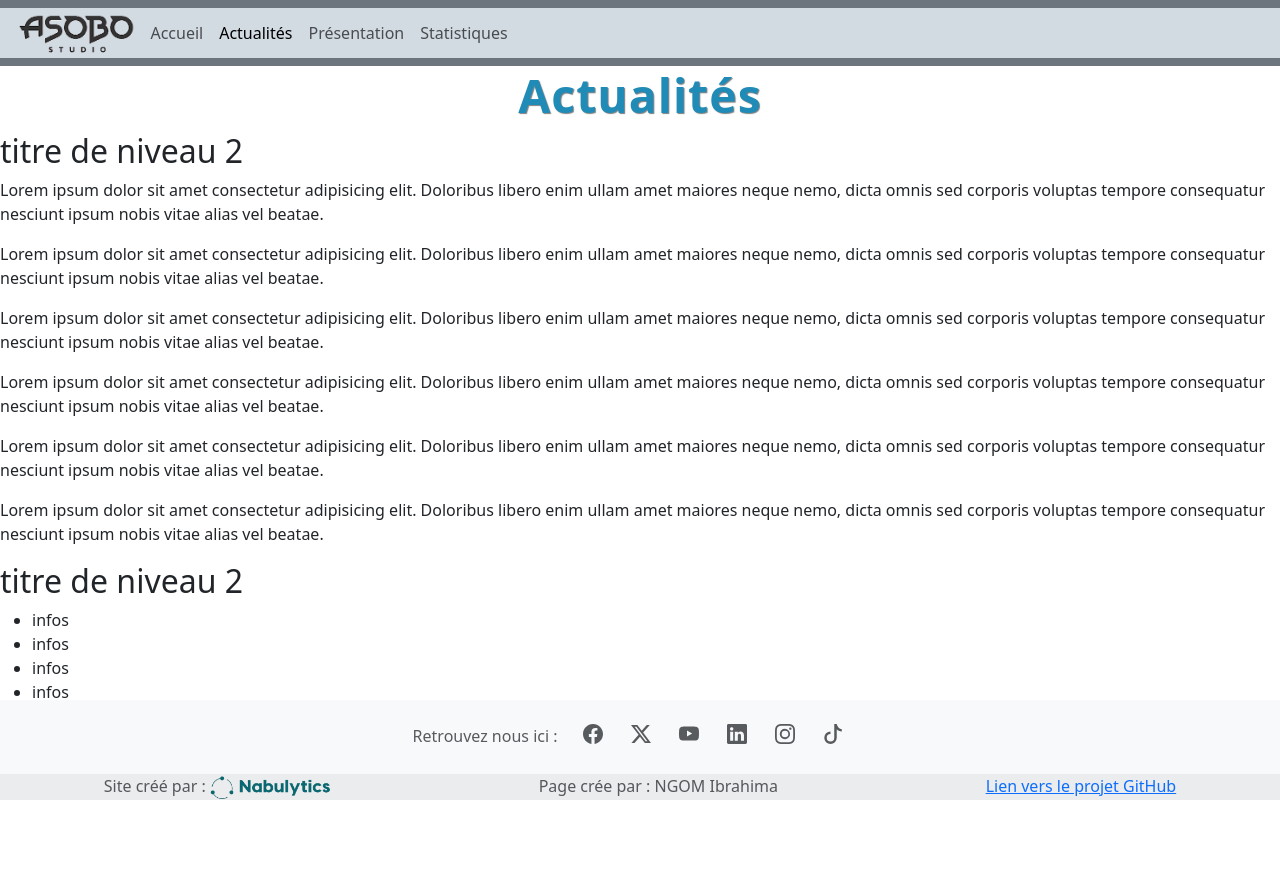
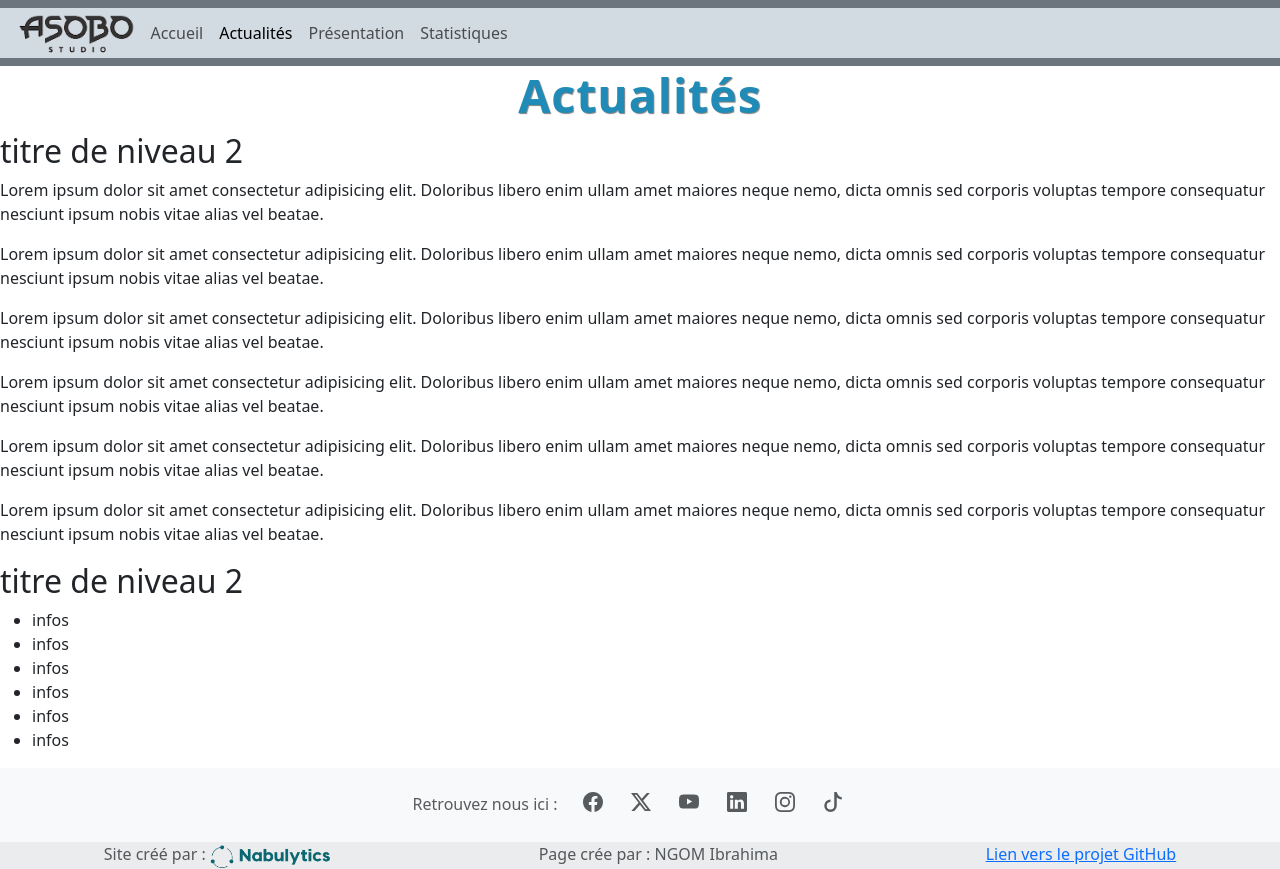
Before and after one commit to AurelienP29/SAE1_AsoboStudio, a plain HTML site: page actualites.html in a window 1280 px wide. Before the commit the page ends 800 px from the top, so only its background shows below. Drawn offline with nearby package versions, Linux system fonts and the light colour scheme.

Commit message:
ibrahima a modifié footer de la page actualites.html

```diff
--- a/actualites.html
+++ b/actualites.html
@@ -58,7 +58,7 @@
     <li>infos</li>
     <li>infos</li>
 </ul>
-<footer class="text-center text-lg-start bg-body-tertiary text-muted fixed-bottom">
+<footer class="text-center text-lg-start bg-body-tertiary text-muted">
     <section class="d-flex justify-content-center p-4">
         <div class="footer-text-links">
             Retrouvez nous ici :
```
